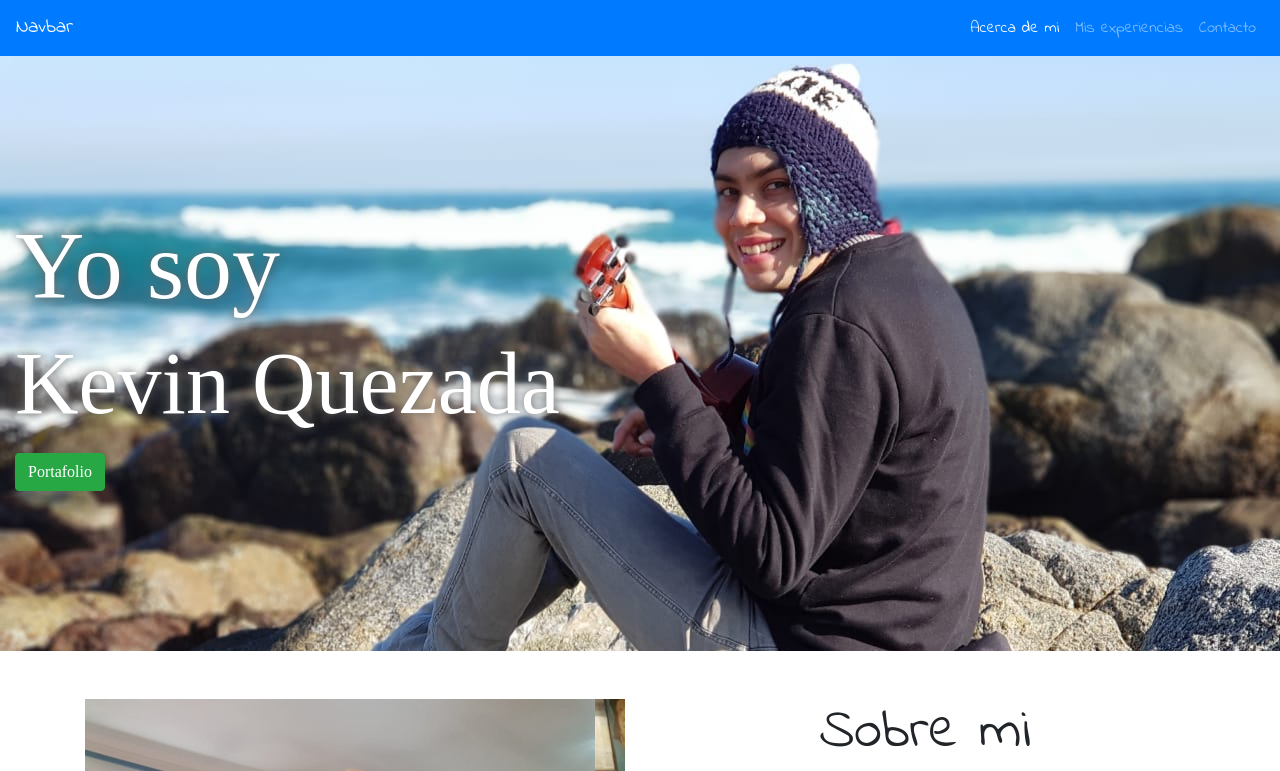
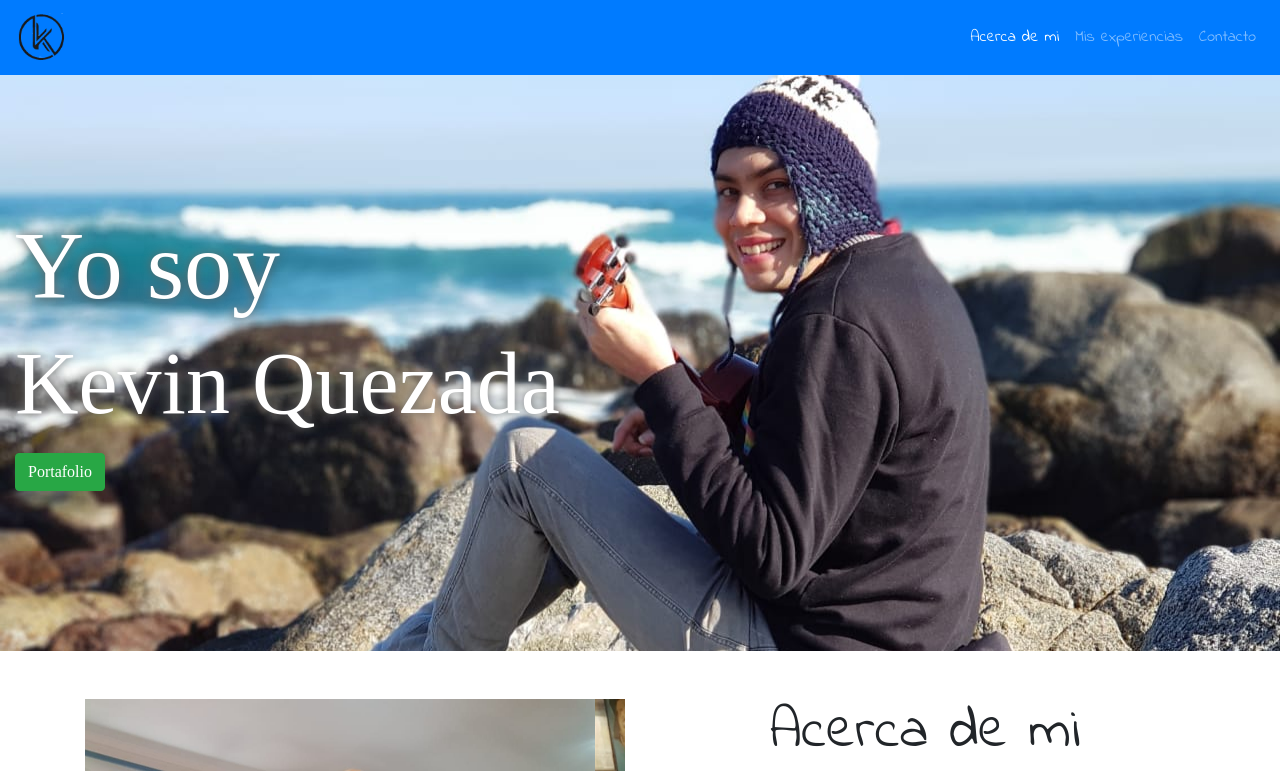
Before and after one commit to rebelionska/portafolio, a plain HTML site: page index.html in a window 1280 px wide. Shown: the top 771 px of the page. Drawn offline with nearby package versions, Linux system fonts and the light colour scheme; a script that the page names is missing; a web font is replaced by a local one.

Commit message:
puse el logo del navbar

```diff
--- a/asset/css/style.css
+++ b/asset/css/style.css
@@ -35,3 +35,10 @@ h1{
 
     text-shadow: 0px 0px 10px #666666;
 }
+
+.navbar-brand img{
+
+    width: 50px;
+
+
+}
--- a/index.html
+++ b/index.html
@@ -23,14 +23,14 @@
 <body>
 
     <nav class="navbar navbar-expand-lg navbar-dark bg-primary fixed-top">
-        <a class="navbar-brand" href="#">Navbar</a>
+        <a class="navbar-brand" href="#"><img src="asset/img/logo.png" alt=""></a>
         <button class="navbar-toggler" type="button" data-toggle="collapse" data-target="#navbarNav" aria-controls="navbarNav" aria-expanded="false" aria-label="Toggle navigation">
           <span class="navbar-toggler-icon"></span>
         </button>
         <div class="collapse navbar-collapse" id="navbarNav">
           <ul class="navbar-nav ml-auto">
             <li class="nav-item active">
-              <a class="nav-link" href="#">Acerca de mi <span class="sr-only">(current)</span></a>
+              <a class="nav-link" href="#soy-yo">Acerca de mi <span class="sr-only">(current)</span></a>
             </li>
             <li class="nav-item">
               <a class="nav-link" href="#experiencias">Mis experiencias</a>
@@ -91,9 +91,9 @@
 
 
              </div>
-             <div class="col-xl-6">
+             <div id="soy-yo" class="col-xl-6">
 
-              <h2 class="display-4">Sobre mi</h2>
+              <h2 class="display-4">Acerca de mi</h2>
               <p>Lorem ipsum dolor sit amet consectetur adipisicing elit. Esse voluptate voluptatum debitis quas accusamus pariatur obcaecati? Suscipit, sit ad? Fugit totam ducimus temporibus natus. Cupiditate molestias delectus ipsa molestiae doloremque.</p>
               <p>Lorem ipsum dolor, sit amet consectetur adipisicing elit. Voluptas culpa, hic inventore velit sed laborum cupiditate doloremque illum esse iure dolorem! Autem officiis ducimus aliquam hic accusamus, blanditiis aut asperiores?</p>
 
@@ -143,7 +143,7 @@
 
         <a target="_blank" href="https://www.instagram.com/rebelionska/"><i class="fab fa-instagram display-4 col-2 pt-3"></i></a>
 
-        <p class="pt-3">textoaca</p>
+        <p class="pt-3 display-2">Kevin</p>
 
 
 
```
Also changed, not shown: asset/img/logo.png (added).
